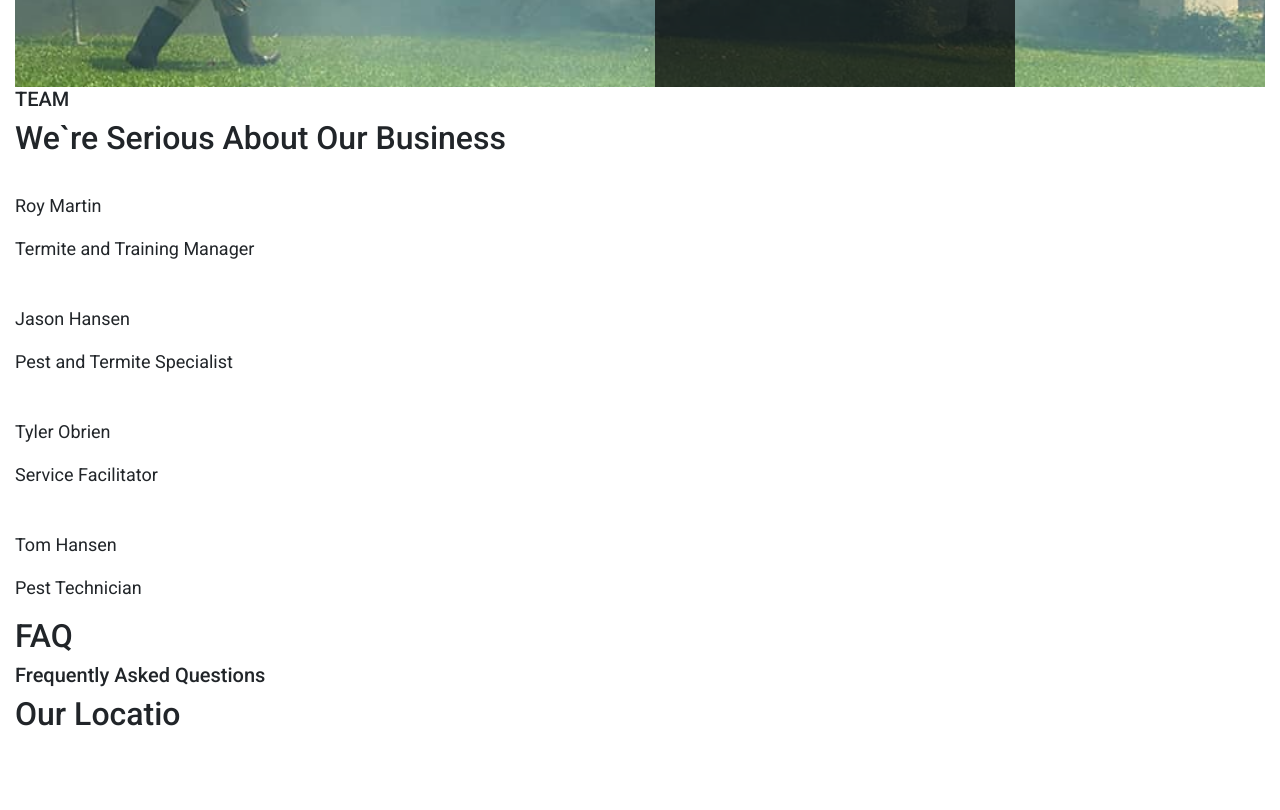
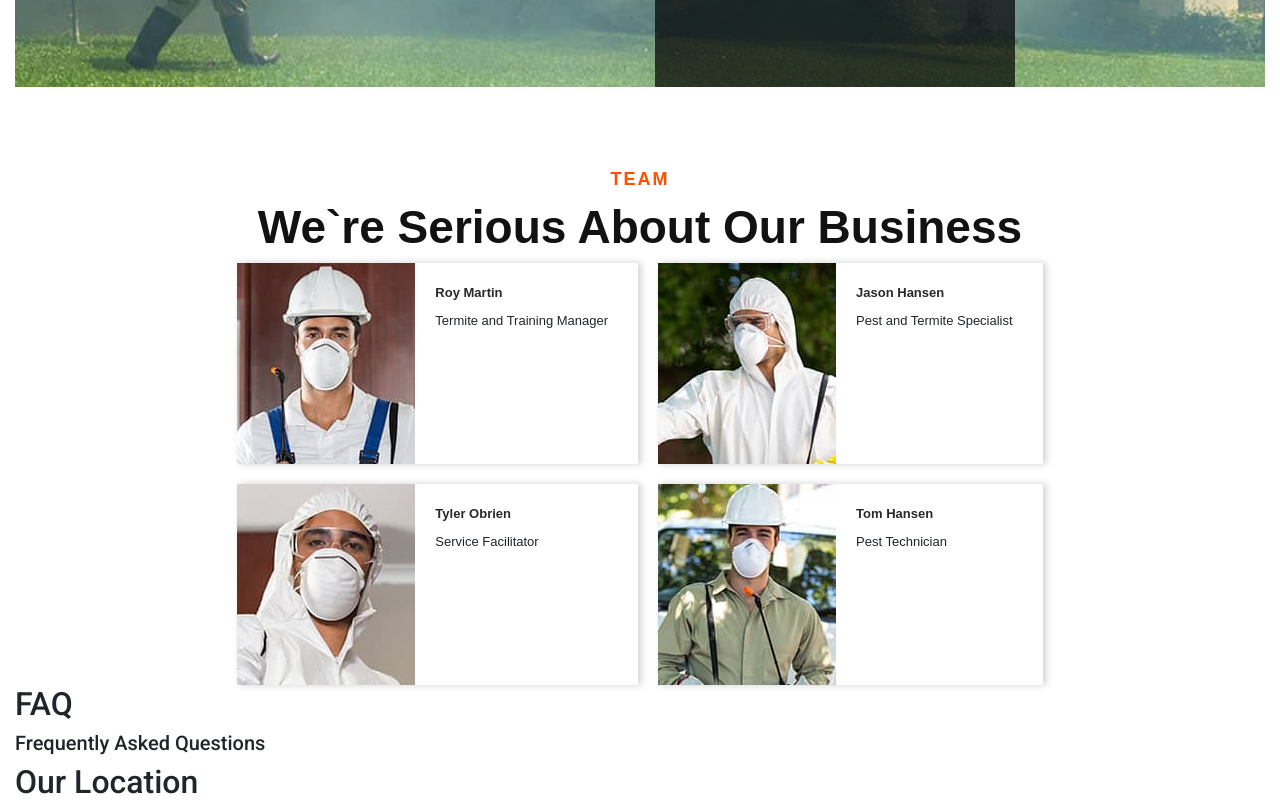
Before and after one commit to pixelPerfectTech/Tiam, a website: page index.html in a window 1280 px wide. Shown: the part 941-1751 px from the top of the page. Before the commit the page ends 1683 px from the top, so only its background shows below. Drawn offline with nearby package versions, Linux system fonts and the light colour scheme.

Commit message:
styled the team section

```diff
--- a/css/style.css
+++ b/css/style.css
@@ -1,4 +1,4 @@
-@import url('https://fonts.googleapis.com/css2?family=Roboto:wght@400;500;700&display=swap');
+@import url("https://fonts.googleapis.com/css2?family=Roboto:wght@400;500;700&display=swap");
 
 * {
   margin: 0;
@@ -6,13 +6,13 @@
   box-sizing: border-box;
 }
 
-body{
-    font-family: 'Roboto', sans-serif;
+body {
+  font-family: "Roboto", sans-serif;
   font-size: 18px;
 }
 
-.navbar-text{
-    color: #fff!important;
+.navbar-text {
+  color: #fff !important;
 }
 
 .navbar-dark {
@@ -38,7 +38,7 @@ desktop: 1024px;
   object-fit: cover;
 }
 .contact-us-overlay {
-    background-color: rgba(0,0,0, .7);
+  background-color: rgba(0, 0, 0, 0.7);
   text-align: right;
   position: absolute;
   padding-right: 10px;
@@ -77,27 +77,94 @@ desktop: 1024px;
   transform: translateY(-50%);
 }
 button.callback {
-    background-color: #FF4F00;
+  background-color: #ff4f00;
   color: white;
   border: none;
   padding: 15px;
   width: 180px;
   height: 50px;
   margin: 0 auto;
-    font-size: .7em;
+  font-size: 0.7em;
   border-radius: 5px;
   margin-top: 10px;
   cursor: pointer;
 }
 button.callback:hover {
-    color: #FF4F00;
+  color: #ff4f00;
   background-color: white;
-    border: 2px solid #FF4F00;
+  border: 2px solid #ff4f00;
 }
 /* contact us immediately ends */
 
 /* TEAM section starts */
+.team-section {
+  padding-top: 80px;
+}
+.team-section > h5 {
+  text-align: center;
+  font-weight: 700;
+  font-style: normal;
+  font-family: "Poppins", sans-serif;
+  color: #ff4f00;
+  font-size: 18px;
+  line-height: 1.4;
+  letter-spacing: 2px;
+}
 
+.team-section > h2 {
+  text-align: center;
+  font-weight: 700;
+  font-style: normal;
+  font-family: "Montserrat", sans-serif;
+  color: #121212;
+  font-size: 46px;
+  line-height: 1.2;
+  letter-spacing: 0px;
+}
 
+.team-cards-wrapper {
+  display: grid;
+  grid-template-columns: auto;
+  grid-template-rows: auto auto auto auto;
+  gap: 20px;
+  justify-content: center;
+}
 
+.team-card {
+  display: flex;
+  justify-content: flex-start;
+  transition-duration: 0.4s;
+  box-shadow: 3px 0px 7px 0px rgb(0 0 0 / 19%);
+  max-width: 1200px;
+}
+.team-cards__info {
+  padding: 20px 0px;
+  margin-left: 20px;
+  margin-right: 30px;
+}
+
+.team-cards__info > h2 {
+  font-weight: 700;
+  font-style: normal;
+  font-family: "Montserrat", sans-serif;
+  color: #292929;
+  font-size: 13px;
+  line-height: 1.5;
+  letter-spacing: 0px;
+}
+.team-cards__info > p {
+  font-size: 13px;
+  line-height: 1.5;
+  letter-spacing: 0px;
+  font-weight: 400;
+  font-style: normal;
+  font-family: "Poppins", sans-serif;
+}
 /* TEAM section ends */
+
+@media (min-width: 900px) {
+  .team-cards-wrapper {
+    grid-template-columns: auto auto;
+    grid-template-rows: auto auto;
+  }
+}
--- a/index.html
+++ b/index.html
@@ -84,12 +84,12 @@
             <h5>TEAM </h5>
             <h2>We`re Serious About Our Business </h2>
             <!-- cards start -->
-            <div class="team-cards">
-                <div>
-                    <img src="" alt="">
-                    <div>
-                        <p>
-                            Roy Martin</p>
+            <div class="team-cards-wrapper">
+                <div class="team-card">
+                    <img src="./assets/images/roy-martin.jpg" alt="">
+                    <div class="team-cards__info">
+                        <h2>
+                            Roy Martin</h2>
                         <p>Termite and Training Manager</p>
                         <div>
                             <!-- icons -->
@@ -98,33 +98,37 @@
                 </div>
 
 
-                <div>
-                    <img src="" alt="">
-                    <div>
-                        <p>
-                            Jason Hansen</p>
+                <div class="team-card">
+                    <img src="./assets/images/jason-hansen.jpg" alt="">
+                    <div class="team-cards__info">
+                        <h2>
+                            Jason Hansen</h2>
                         <p>Pest and Termite Specialist</p>
                         <div>
                             <!-- icons -->
                         </div>
                     </div>
                 </div>
-                <div>
-                    <img src="" alt="">
-                    <div>
-                        <p>
-                            Tyler Obrien</p>
+
+                <div class="team-card">
+                    <img src="./assets/images/tyler-obrien.jpg" alt="">
+                    <div class="team-cards__info">
+                        <h2>
+                            Tyler Obrien</h2>
                         <p>Service Facilitator</p>
+
                         <div>
                             <!-- icons -->
                         </div>
                     </div>
                 </div>
-                <div>
-                    <img src="" alt="">
-                    <div>
-                        <p>
-                           Tom Hansen</p>
+
+
+                <div class="team-card">
+                    <img src="./assets/images/tom-hansen.jpg" alt="">
+                    <div class="team-cards__info">
+                        <h2>
+                           Tom Hansen</h2>
                         <p>Pest Technician</p>
                         <div>
                             <!-- icons -->
@@ -148,7 +152,7 @@
 
           <!-- FAQ's end -->
         <div class="location-section">
-            <h2>Our Locatio</h2>
+            <h2>Our Location</h2>
         </div>
 
             <!-- Our location -->
```
Lines whose indentation alone changed are shown as unchanged.
